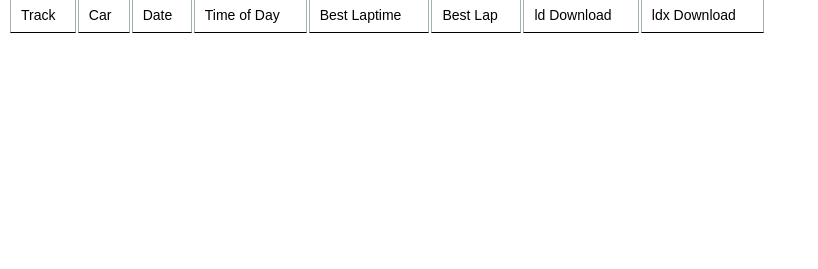
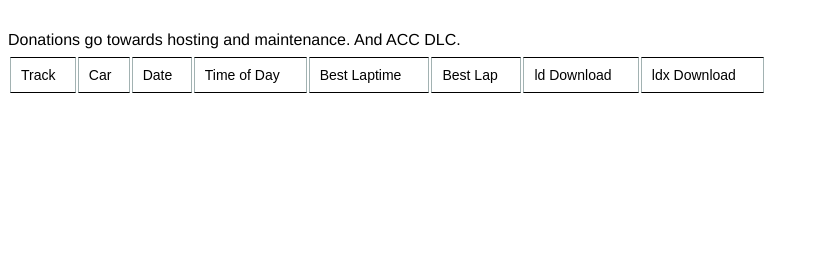
Before and after one commit to maxupp/ACCmotec, a PHP site: page / in a window 1280 px wide. Shown: the part 531-800 px from the top of the page, without its empty margins (0-818 px from the left). Run offline with PHP 8.4, Linux system fonts and the light colour scheme; data that the repository does not hold is empty.

Commit message:
add text clarifications

```diff
--- a/frontend/index.php
+++ b/frontend/index.php
@@ -9,12 +9,14 @@
 </p>
 <p>
     If you would like to contribute, just zip your motec folder and upload it using the button below. (".ld" and ".ldx" files must not be renamed in order for the server to process them.)
+    <br>
+    For the time being there is a size fimit of 500MB due to limitations in hosting and bandwidth.
 </p>
 <!DOCTYPE html>
 <form action="upload.php" method="post" enctype="multipart/form-data">
   Select .zip file to upload:
   <input type="file" name="fileToUpload" id="fileToUpload">
-  <input type="submit" value="Upload Zipfile" name="submit">
+  <input type="submit" value="Start Upload" name="submit">
 </form>
 
 
@@ -23,6 +25,7 @@
 <input type="image" src="https://www.paypalobjects.com/en_US/i/btn/btn_donate_LG.gif" border="0" name="submit" title="PayPal - The safer, easier way to pay online!" alt="Donate with PayPal button" />
 <img alt="" border="0" src="https://www.paypal.com/en_DE/i/scr/pixel.gif" width="1" height="1" />
 </form>
+Donations go towards hosting and maintenance. And ACC DLC.
 
 <?php
 $username = "motec";
```
